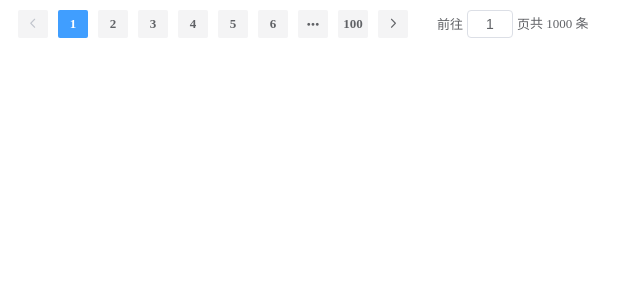
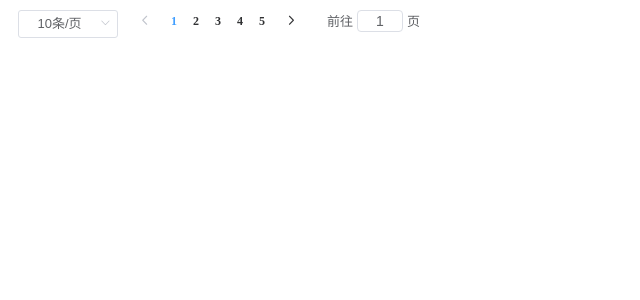
Before and after one commit to kingyeahwei/element_learning, a Vue app: page / in a window 1280 px wide. Shown: the top 300 px of the page, without its empty margins (0-640 px from the left). Built offline with nearby package versions, Linux system fonts and the light colour scheme.

Commit message:
pagination 小型分页

```diff
--- a/src/App.vue
+++ b/src/App.vue
@@ -1,9 +1,9 @@
 <template>
   <div id="app">
     <el-pagination
-      background
-      layout="prev, pager, next, jumper, total"
-      :total="1000"
+      small
+      layout="sizes, prev, pager, next, jumper"
+      :total="50"
     ></el-pagination>
   </div>
 </template>
```
